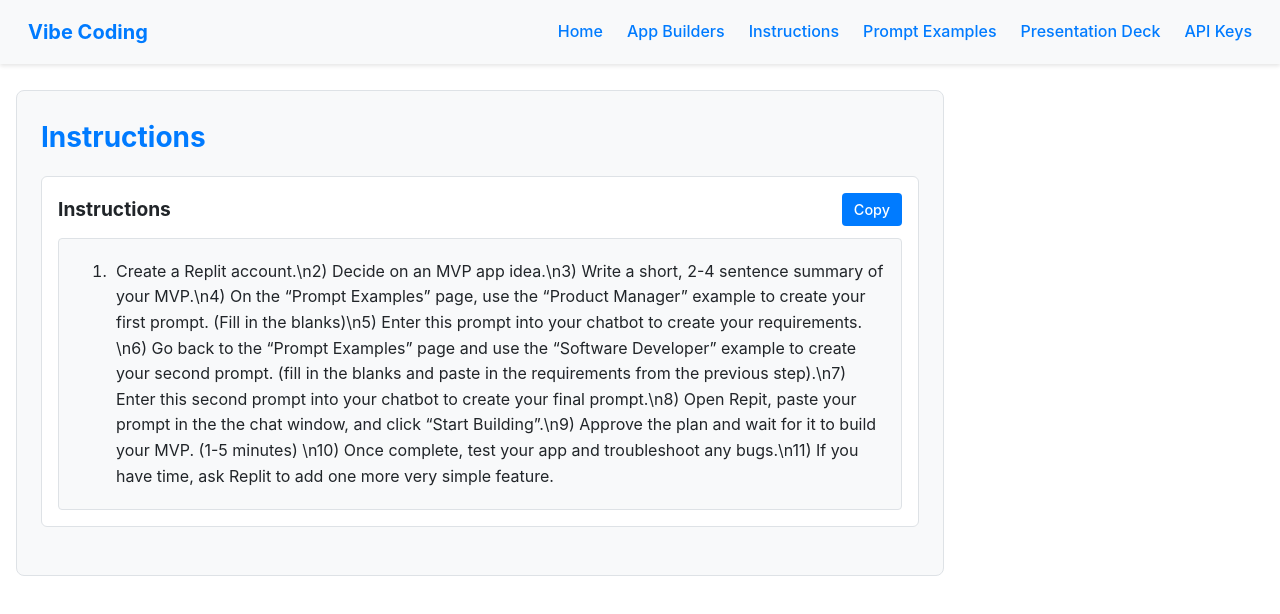
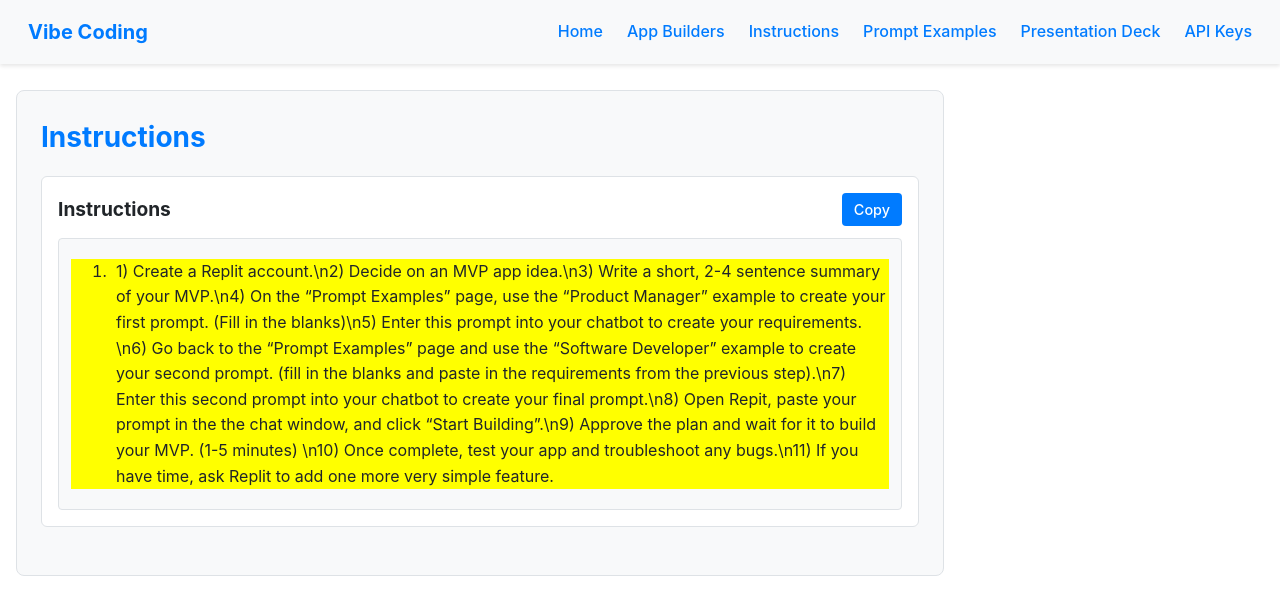
Before and after one commit to brandonup/vibe-coding, a React (Vite) app: page /instructions in a window 1280 px wide. Shown: the top 614 px of the page. Built offline with nearby package versions, Linux system fonts and the light colour scheme.

Commit message:
Chore: Add diagnostic styles for list formatting

```diff
--- a/src/components/TextBox.jsx
+++ b/src/components/TextBox.jsx
@@ -34,7 +34,7 @@ const TextBox = ({ id, label, content, asList = false }) => {
         {asList ? (
           <ol className="text-box-ordered-list">
             {content.split('\n').map((item, index) => (
-              item.trim() && <li key={`${id}-item-${index}`} className="text-box-list-item">{item.replace(/^\d+\)\s*/, '')}</li>
+              item.trim() && <li key={`${id}-item-${index}`} className="text-box-list-item">{item}</li>
             ))}
           </ol>
         ) : (
--- a/src/styles/index.css
+++ b/src/styles/index.css
@@ -217,6 +217,7 @@ body.dark-mode {
   padding-left: 40px !important; /* Sufficient padding for numbers, adjust as needed */
   margin-top: 0.5rem; /* Optional: add some space above the list */
   margin-bottom: 0.5rem; /* Optional: add some space below the list */
+  background-color: yellow !important; /* Diagnostic style */
 }
 
 .text-box-content .text-box-ordered-list .text-box-list-item {
```
